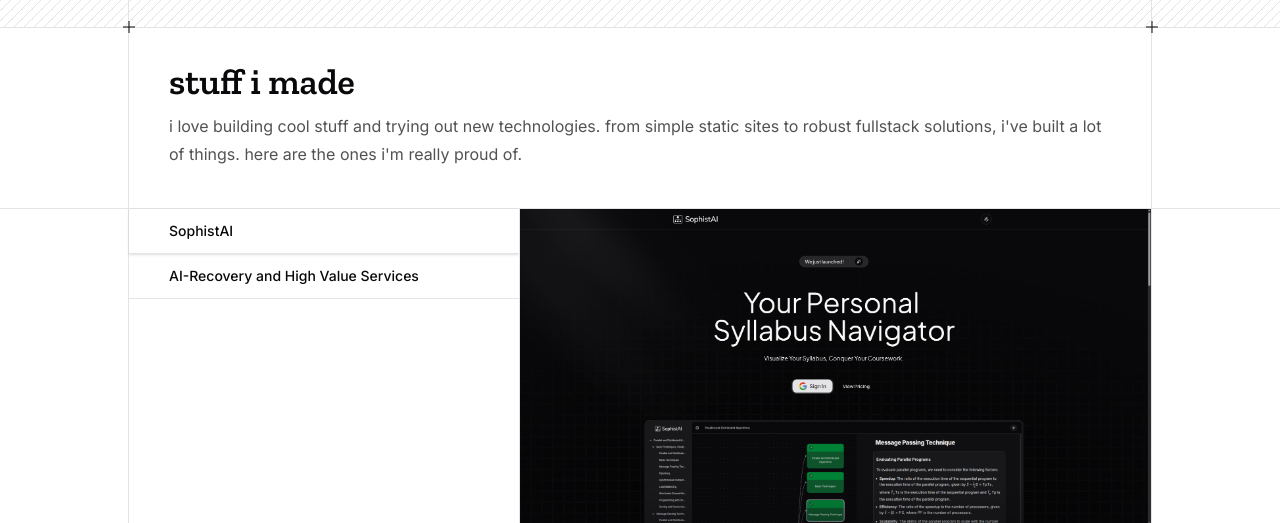
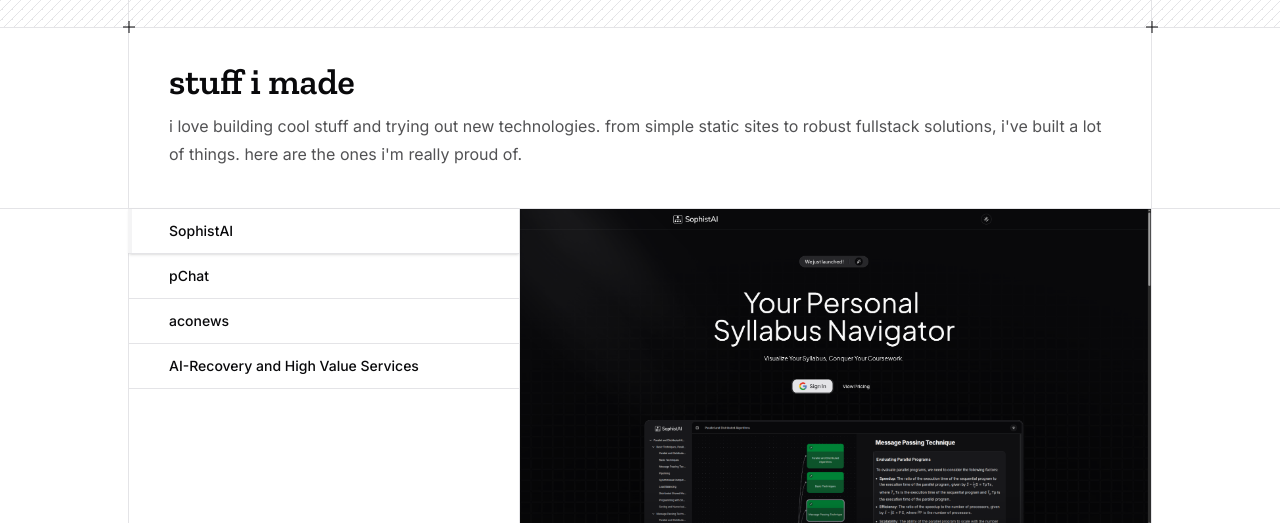
Before and after one commit to shahank42/portfolio, an Astro site: page / in a window 1280 px wide. Shown: the part 1270-1793 px from the top of the page. Built offline with nearby package versions, Linux system fonts and the light colour scheme; Astro itself is replaced by a stand-in of ours.

Commit message:
chore(projects): added

```diff
--- a/src/components/ProjectsIsland.tsx
+++ b/src/components/ProjectsIsland.tsx
@@ -4,12 +4,17 @@
 import { GithubIcon, SquareArrowOutUpRightIcon } from "lucide-react";
 import { cn } from "@/lib/utils";
 import type { CONTENT } from "@/lib/content";
+import { useState } from "react";
 
 export const ProjectsIsland = ({ projects }: { projects: typeof CONTENT.projects }) => {
+  const [tab, setTab] = useState(projects[0].key);
+
   return (
     <Tabs
       orientation="vertical"
       defaultValue={projects[0].key}
+      value={tab}
+      onValueChange={setTab}
       className="relative grid grid-cols-1 md:grid-cols-[minmax(0,1fr)_1.618fr] border-x border-input"
     >
       <div className="absolute inset-0 pointer-events-none text-surface-8 hidden md:block"><svg className="absolute -left-[6.5px] -bottom-[6.5px]" width="12" height="12" viewBox="0 0 12 12" fill="none" xmlns="http://www.w3.org/2000/svg" vector-effect="non-scaling-stroke"><path d="M6 0V12M0 6H12" stroke="currentColor"></path></svg><svg className="absolute -right-[6.5px] -bottom-[6.5px]" width="12" height="12" viewBox="0 0 12 12" fill="none" xmlns="http://www.w3.org/2000/svg" vector-effect="non-scaling-stroke"><path d="M6 0V12M0 6H12" stroke="currentColor"></path></svg></div>
@@ -17,7 +22,8 @@
       <TabsList className="flex flex-col w-full bg-transparent p-0">
         {projects.map((project) => (
           <TabsTrigger asChild key={project.key} value={project.key} >
-            <Button variant="ghost" size="lg" className="font-inter text-sm lg:text-md justify-start px-8 sm:px-8 lg:px-10 w-full rounded-none cursor-pointer py-3 border-b border-t-0 border-x-0 border-input">
+            <Button variant="ghost" size="lg" className="font-inter text-sm lg:text-md flex relative justify-start px-8 sm:px-8 lg:px-10 w-full rounded-none cursor-pointer py-3 border-b border-t-0 border-x-0 border-input">
+              {tab === project.key && <div className="w-[4px] h-full absolute left-0 top-0 bg-accent -ml-px"></div>}
               {project.label}
             </Button>
           </TabsTrigger>
--- a/src/lib/content.ts
+++ b/src/lib/content.ts
@@ -7,6 +7,8 @@
 
 import aiRecoveryProjectImage from "../assets/projects/ai-recovery.png";
 import sophistAIProjectImage from "../assets/projects/sophist-ai.png";
+import pChatProjectImage from "../assets/projects/pchat.png";
+import aconewsProjectImage from "../assets/projects/aconews.png"
 
 export const CONTENT = {
   hero: {
@@ -55,12 +57,22 @@
       github: "#",
       description: "Struggling with a messy, multi-page syllabus before exams? SophistAI turns it into a clear, interactive mind map— so you can study smarter, not harder."
     },
-    // {
-    //   key: "pchat",
-    //   label: "pChat",
-    //   image: "#",
-    //   link: "https://pchat-chi.vercel.app"
-    // },
+    {
+      key: "pchat",
+      label: "pChat",
+      image: pChatProjectImage,
+      link: "https://pchat-chi.vercel.app",
+      github: "https://github.com/shahank42/pChat/",
+      description: "A quick, disposable and decentralized messaging app for the web. Everything is stored in a decentralised database, no servers involved! Everyone using the app stores some part of the database with them, forming a peer-to-peer network."
+    },
+    {
+      key: "aconews",
+      label: "aconews",
+      image: aconewsProjectImage,
+      link: "https://aconews-6e1e1.web.app/",
+      github: "https://github.com/shahank42/aconews",
+      description: "aconews is a modern news aggregator. It provides users with a seamless experience to stay updated on the latest news across various categories."
+    },
     {
       key: "ai-recovery",
       label: "AI-Recovery and High Value Services",
```
Also changed, not shown: src/assets/projects/aconews.png (added), src/assets/projects/pchat.png (added).
